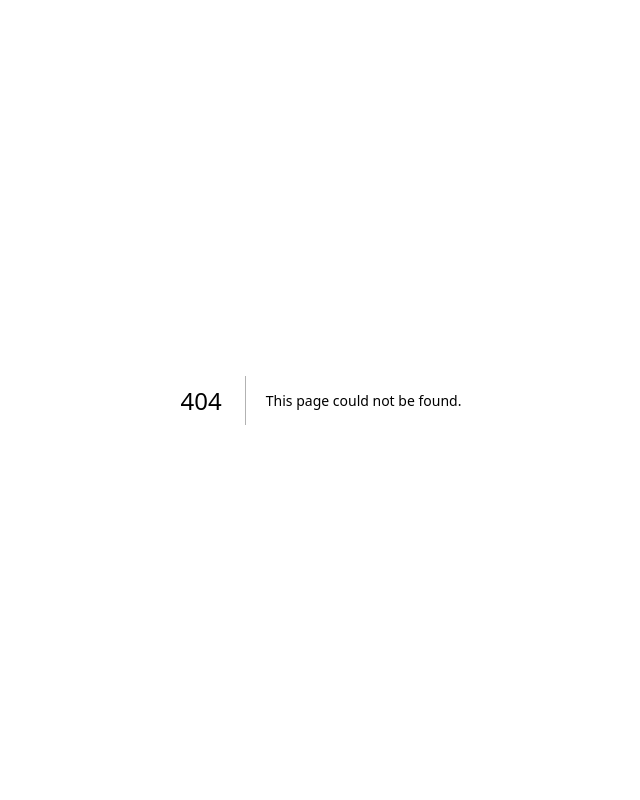
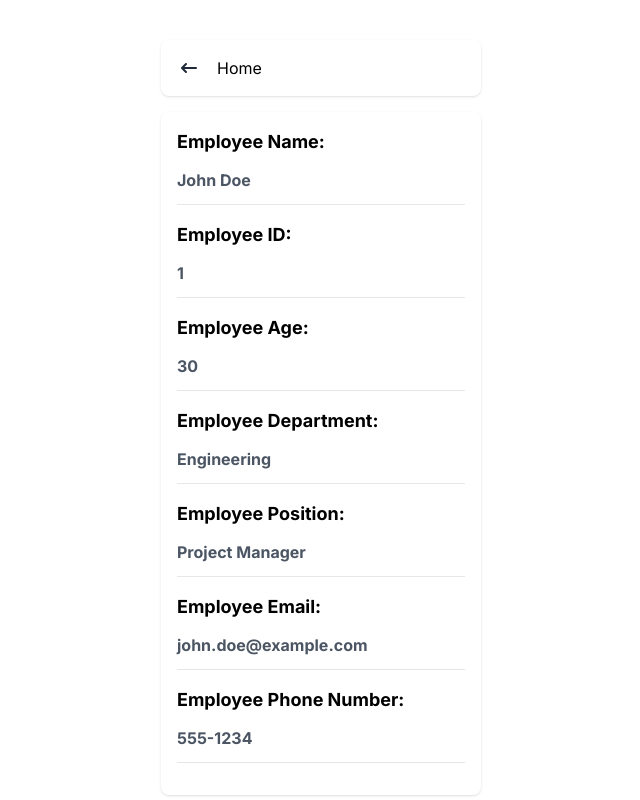
Before and after one commit to Beroozam/employee-management-dashboard, a Next.js app: page /employee/1 in a window 1280 px wide. Before the commit this address had no page. Shown: the whole page, without its empty margins (319-959 px from the left). Built offline with nearby package versions, Linux system fonts and the light colour scheme; data requests are answered from the project's data file.

Commit message:
employee details page

```diff
--- /dev/null
+++ b/src/app/employee/[id]/page.tsx
@@ -0,0 +1,18 @@
+import EmployeeDetails from "@/components/employee/employeeDetails";
+import Header from "@/components/employee/header";
+
+// async fetch to get employee from json server by provided id
+async function getEmployee (id: string){
+	const response = await fetch(`http://localhost:3000/employee/${id}`)
+	return await response.json()
+}
+
+// page component for display employee details
+export default async function Page({ params }: { params: { id: string } }) {
+	const employee = await getEmployee(params.id)
+
+	return <div>
+		<Header />
+		<EmployeeDetails details={employee}/>
+	</div>
+}
--- /dev/null
+++ b/src/components/employee/employeeDetails.tsx
@@ -0,0 +1,21 @@
+"use client"
+import React from 'react';
+import {Employee} from "@/types/types";
+import EmployeeItem from "@/components/employee/employeeItem";
+
+// employee card details
+const EmployeeDetails = ({details}:{details:Employee}) => {
+	return (
+		<div className={`flex flex-col rounded-lg shadow p-4 max-w-[320px] mx-auto`}>
+			<EmployeeItem item={'Employee Name:'} itemValue={details.name} />
+			<EmployeeItem item={'Employee ID:'} itemValue={details.id.toString()} />
+			<EmployeeItem item={'Employee Age:'} itemValue={details.age.toString()} />
+			<EmployeeItem item={'Employee Department:'} itemValue={details.department} />
+			<EmployeeItem item={'Employee Position:'} itemValue={details.position} />
+			<EmployeeItem item={'Employee Email:'} itemValue={details?.email} />
+			<EmployeeItem item={'Employee Phone Number:'} itemValue={details?.phone} />
+		</div>
+	);
+};
+
+export default EmployeeDetails;
--- /dev/null
+++ b/src/components/employee/employeeItem.tsx
@@ -0,0 +1,10 @@
+import React from "react";
+
+const EmployeeItem = ({item,itemValue}:{item:string,itemValue:string})=>{
+	return <div className={`flex flex-col gap-3`}>
+		<span className={`font-bold text-lg`}>{item}</span>
+		<span className={`text-gray-600 font-bold`}>{itemValue}</span>
+		<hr className={`mb-4`}/>
+	</div>
+}
+export default EmployeeItem
--- /dev/null
+++ b/src/components/employee/header.tsx
@@ -0,0 +1,18 @@
+import React from 'react';
+import Link from "next/link";
+
+const Header = () => {
+	// header component with back navigation to home page
+	return <div className={`flex gap-4 w-[320px] shadow rounded-lg p-4 mx-auto mb-4 mt-10`}>
+		<Link href={`/`}>
+			<svg className="w-6 h-6 text-gray-800 dark:text-white" aria-hidden="true" xmlns="http://www.w3.org/2000/svg" width="24"
+					 height="24" fill="none" viewBox="0 0 24 24">
+				<path stroke="currentColor" strokeLinecap="round" strokeLinejoin="round" strokeWidth="2"
+							d="M5 12h14M5 12l4-4m-4 4 4 4"/>
+			</svg>
+		</Link>
+		<span>Home</span>
+	</div>
+};
+
+export default Header;
--- /dev/null
+++ b/src/components/grid/employeeLink.tsx
@@ -0,0 +1,14 @@
+import React from 'react';
+import Link from "next/link";
+
+// custom components for link to show details of each employee in additional column
+const EmployeeLink = (params: any) => {
+	return <Link
+		href={`/employee/${params.data.id}`}
+		className={`bg-blue-500 text-white px-4 py-2 rounded-lg`}
+	>
+		{`Details of - ${params.data.name}`}
+	</Link>
+};
+
+export default EmployeeLink;
--- a/src/components/grid/grid.tsx
+++ b/src/components/grid/grid.tsx
@@ -10,6 +10,7 @@ import AddEmployee from "@/components/grid/addEmployee";
 import UpdateEmployee from "@/components/grid/updateEmployee";
 import UpdateEmployeeFormModalComponent from "@/components/grid/updateEmployeeFormModalComponent";
 import GridSkeleton from "@/components/grid/gridSkeleton";
+import EmployeeLink from "@/components/grid/employeeLink";
 
 const GridEmployees = () => {
 
@@ -17,9 +18,11 @@ const GridEmployees = () => {
 
 	// Column Definitions: Defines the columns to be displayed.
 	const [colDefs] = useState([
-		{ field: "id" },
+		// custom components for link to show details of each employee in additional column
+		{ field:"show_employee" , cellRenderer:EmployeeLink},
+		{ field: "id" , width: 50},
 		{ field: "name" },
-		{ field: "age" },
+		{ field: "age" , width: 60},
 		{ field: "department" },
 		{ field: "position" },
 		{ field: "email" },
```
